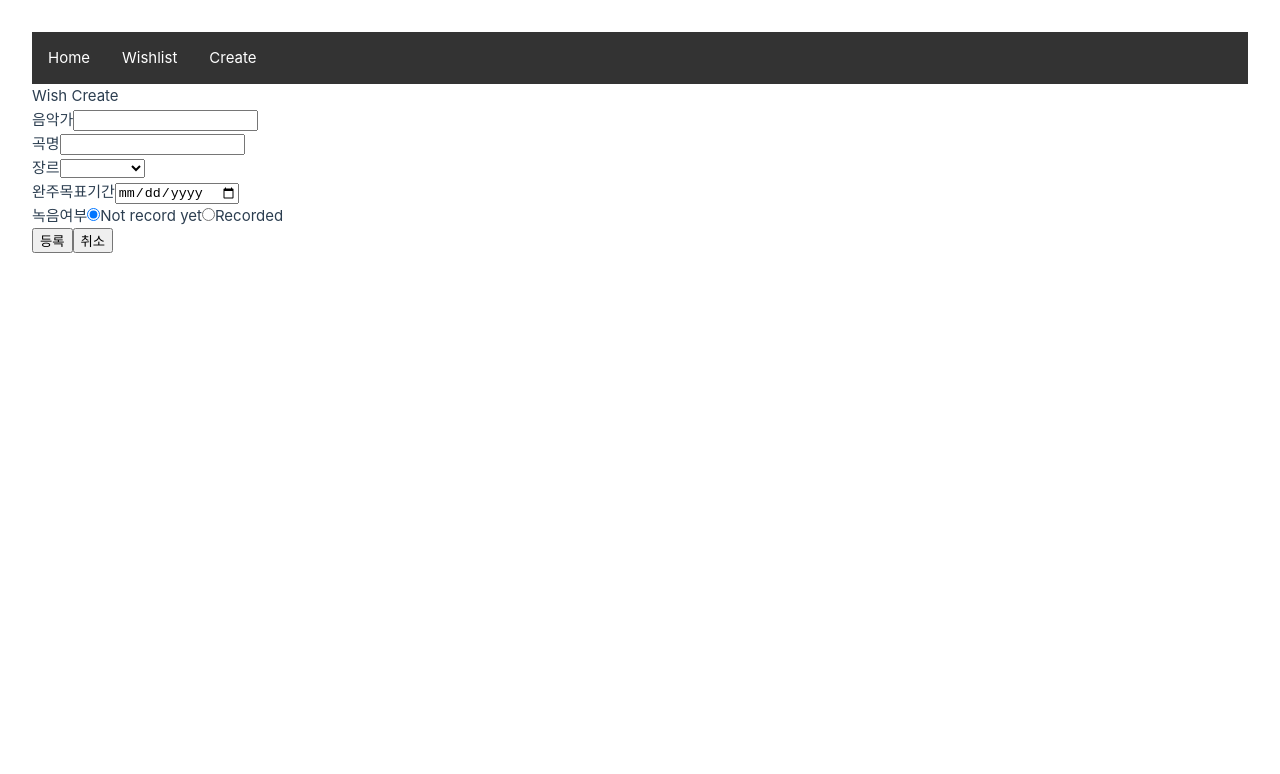
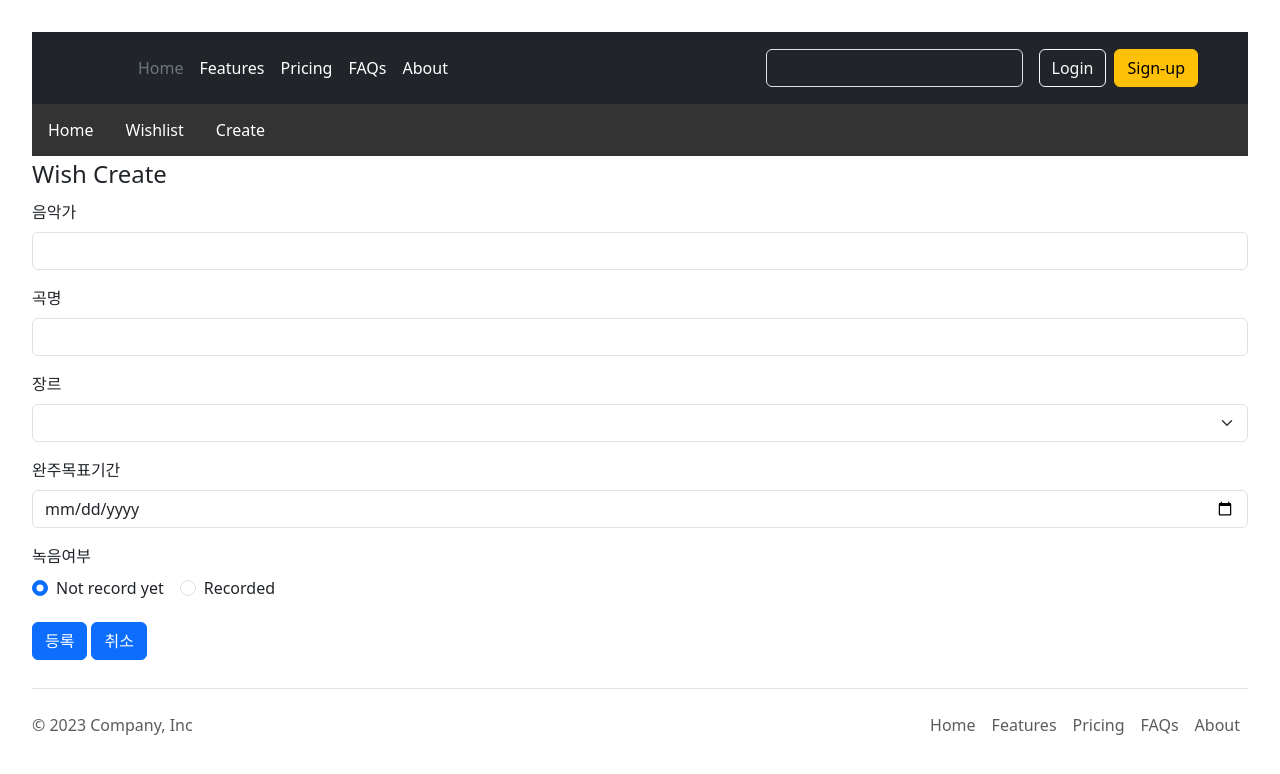
Before and after one commit to BelleHan/piano-mania, a Vue app: page /wishForm in a window 1280 px wide. Shown: the top 774 px of the page. Built offline with nearby package versions, Linux system fonts and the light colour scheme; data requests are answered from the project's data file.

Commit message:
bootstrap setting

```diff
--- a/db.json
+++ b/db.json
@@ -1,13 +1,5 @@
 {
   "wishlist": [
-    {
-      "musician": "쇼팽",
-      "music": "녹턴 Op.9-2",
-      "genre": "Classic",
-      "dueDate": "2023-10-28",
-      "isRecord": "N",
-      "id": 2
-    },
     {
       "musician": "슈베르트",
       "music": "악흥의 순간",
@@ -21,7 +13,7 @@
       "music": "트로이메라이(꿈)",
       "genre": "Classic",
       "dueDate": "2023-05-09",
-      "isRecord": "Y",
+      "isRecord": "N",
       "id": 5
     }
   ],
--- a/package.json
+++ b/package.json
@@ -23,6 +23,7 @@
     "eslint": "^8.39.0",
     "eslint-plugin-vue": "^9.11.0",
     "prettier": "^2.8.8",
+    "sass": "^1.64.1",
     "vite": "^4.3.9"
   }
 }
--- a/src/App.vue
+++ b/src/App.vue
@@ -1,11 +1,13 @@
 <script setup>
 import Header from '@/components/Header.vue';
+import Footer from '@/components/Footer.vue';
 
 </script>
 
 <template>
   <Header />
   <router-view />
+  <Footer />
 </template>
 
 <style scoped></style>
--- /dev/null
+++ b/src/components/Footer.vue
@@ -0,0 +1,26 @@
+<template>
+    <footer class="d-flex flex-wrap justify-content-between align-items-center py-3 my-4 border-top">
+        <p class="col-md-4 mb-0 text-body-secondary">© 2023 Company, Inc</p>
+
+        <a href="/"
+            class="col-md-4 d-flex align-items-center justify-content-center mb-3 mb-md-0 me-md-auto link-body-emphasis text-decoration-none">
+            <svg class="bi me-2" width="40" height="32">
+                <use xlink:href="#bootstrap"></use>
+            </svg>
+        </a>
+
+        <ul class="nav col-md-4 justify-content-end">
+            <li class="nav-item"><a href="#" class="nav-link px-2 text-body-secondary">Home</a></li>
+            <li class="nav-item"><a href="#" class="nav-link px-2 text-body-secondary">Features</a></li>
+            <li class="nav-item"><a href="#" class="nav-link px-2 text-body-secondary">Pricing</a></li>
+            <li class="nav-item"><a href="#" class="nav-link px-2 text-body-secondary">FAQs</a></li>
+            <li class="nav-item"><a href="#" class="nav-link px-2 text-body-secondary">About</a></li>
+        </ul>
+    </footer>
+</template>
+
+<script>
+
+</script>
+
+<style></style>
--- a/src/components/Header.vue
+++ b/src/components/Header.vue
@@ -1,4 +1,35 @@
 <template>
+    <header class="p-3 text-bg-dark">
+        <div class="container">
+            <div class="d-flex flex-wrap align-items-center justify-content-center justify-content-lg-start">
+                <a href="/" class="d-flex align-items-center mb-2 mb-lg-0 text-white text-decoration-none">
+                    <svg class="bi me-2" width="40" height="32" role="img" aria-label="Bootstrap">
+                        <use xlink:href="#bootstrap"></use>
+                    </svg>
+                </a>
+
+                <ul class="nav col-12 col-lg-auto me-lg-auto mb-2 justify-content-center mb-md-0">
+                    <li><a href="#" class="nav-link px-2 text-secondary">Home</a></li>
+                    <li><a href="#" class="nav-link px-2 text-white">Features</a></li>
+                    <li><a href="#" class="nav-link px-2 text-white">Pricing</a></li>
+                    <li><a href="#" class="nav-link px-2 text-white">FAQs</a></li>
+                    <li><a href="#" class="nav-link px-2 text-white">About</a></li>
+                </ul>
+
+                <form class="col-12 col-lg-auto mb-3 mb-lg-0 me-lg-3" role="search">
+                    <input type="search" class="form-control form-control-dark text-bg-dark" placeholder="Search..."
+                        aria-label="Search">
+                </form>
+
+                <div class="text-end">
+                    <button type="button" class="btn btn-outline-light me-2">Login</button>
+                    <button type="button" class="btn btn-warning">Sign-up</button>
+                </div>
+            </div>
+        </div>
+    </header>
+
+
     <div>
         <ul class="horizontal">
             <li><router-link to="/">Home</router-link></li>
@@ -39,5 +70,4 @@ ul.horizontal li a:hover:not(.active) {
 
 ul.horizontal li a.active {
     background-color: #04AA6D;
-}
-</style>
+}</style>
--- a/src/main.js
+++ b/src/main.js
@@ -1,8 +1,11 @@
 import './assets/main.css'
-import bootstrap from 'bootstrap'
 
 import { createApp } from 'vue'
 import App from './App.vue'
 import router from './router'
 
+import "bootstrap/dist/css/bootstrap.css";
+
 createApp(App).use(router).mount('#app')
+
+import "bootstrap/dist/js/bootstrap.js";
--- a/src/views/Home.vue
+++ b/src/views/Home.vue
@@ -4,9 +4,6 @@
             <img src="@/assets/icon/grand_piano.png" alt="" />
             Piano Mania
         </h1>
-        <div>
-            <router-link to="/wishlist">WishList</router-link>
-        </div>
     </div>
 </template>
 
--- a/src/views/WishForm.vue
+++ b/src/views/WishForm.vue
@@ -1,30 +1,44 @@
 <template>
-  <div>Wish Create</div>
+  <legend>Wish Create</legend>
   <form @submit="saveWish">
-    <label>음악가</label>
-    <input type="text" v-model="wish.musician" /><br />
-    <label>곡명</label>
-    <input type="text" v-model="wish.music" /><br />
-    <label>장르</label>
-    <select v-model="wish.genre">
-      <option v-for="genre in genreList.data" :key="genre.id">{{ genre.genre }}</option>
-    </select><br />
-    <label>완주목표기간</label>
-    <input type="date" v-model="wish.dueDate" /><br />
-    <label>녹음여부</label>
-    <input type="radio" id="notRecordYet" v-model="wish.isRecord" value="N" checked>
-    <label for="notRecordYet">Not record yet</label>
-    <input type="radio" id="recorded" v-model="wish.isRecord" value="Y">
-    <label for="recorded">Recorded</label><br />
+    <div class="mb-3">
+      <label class="form-label">음악가</label>
+      <input type="text" class="form-control" v-model="wish.musician" />
+    </div>
+    <div class="mb-3">
+      <label class="form-label">곡명</label>
+      <input type="text" class="form-control" v-model="wish.music" />
+    </div>
+    <div class="mb-3">
+      <label class="form-label">장르</label>
+      <select v-model="wish.genre" class="form-select">
+        <option v-for="genre in genreList.data" :key="genre.id">{{ genre.genre }}</option>
+      </select>
+    </div>
+    <div class="mb-3">
+      <label class="form-label">완주목표기간</label>
+      <input type="date" class="form-control" v-model="wish.dueDate" />
+    </div>
+    <div class="mb-3">
+      <label class="form-label">녹음여부</label><br />
+      <div class="form-check form-check-inline">
+        <input type="radio" class="form-check-input" id="notRecordYet" v-model="wish.isRecord" value="N" checked>
+        <label for="notRecordYet" class="form-check-label">Not record yet</label>
+      </div>
+      <div class="form-check form-check-inline">
+        <input type="radio" class="form-check-input" id="recorded" v-model="wish.isRecord" value="Y">
+        <label for="recorded" class="form-check-label">Recorded</label>
+      </div>
+    </div>
 
-    <div v-if="editMode">
-      <button type="submit">수정</button>
-      <button type="button" @click="deleteWish">삭제</button>
-      <button type="button" @click="goList">취소</button>
+    <div class="d-grid gap-2 d-md-block" v-if="editMode">
+      <button type="submit" class="btn btn-primary">수정</button>
+      <button type="button" class="btn btn-primary m-1" @click="deleteWish">삭제</button>
+      <button type="button" class="btn btn-primary" @click="goList">취소</button>
     </div>
-    <div v-else>
-      <button type="submit">등록</button>
-      <button type="button" @click="goList">취소</button>
+    <div class="d-grid gap-2 d-md-block" v-else>
+      <button type="submit" class="btn btn-primary">등록</button>
+      <button type="button" class="btn btn-primary m-1" @click="goList">취소</button>
     </div>
   </form>
 </template>
@@ -80,11 +94,11 @@ export default {
       }
 
       if (editMode.value) {
+        alert('수정되었습니다.');
         await axios.put(`http://localhost:3000/wishlist/${route.params.id}`, data);
-        alert('수정되었습니다.');
       } else {
+        alert('등록되었습니다.');
         await axios.post('http://localhost:3000/wishlist', data);
-        alert('등록되었습니다.');
       }
 
     }
--- a/src/views/Wishlist.vue
+++ b/src/views/Wishlist.vue
@@ -1,46 +1,22 @@
 <template>
-    <div>Wish List</div><br />
-    <!-- <ul>
-        <li v-for="wish in  wishlist.data " :key="wish.id">
-            <router-link :to="`/wishForm/${wish.id}`">
-                {{ wish.music }}
-                {{ wish.musician }}
-                {{ wish.genre }}
-                {{ wish.dueDate }}
-                {{ wish.isRecord }}
-            </router-link>
-        </li>
-    </ul> -->
-    <div class="links">
-        <router-link to="/wishForm">등록</router-link>
-    </div>
+    <legend>Wish List</legend>
 
-    <ol class="list-group list-group-numbered">
+    <ol class="list-group list-group-numbered mb-3">
         <li class="list-group-item d-flex justify-content-between align-items-start" v-for="wish in  wishlist.data"
             :key="wish.id">
-            <router-link :to="`/wishForm/${wish.id}`">
-                <div class="ms-2 me-auto">
+            <div class="ms-2 me-auto">
+                <router-link :to="`/wishForm/${wish.id}`">
                     <div class="fw-bold">{{ wish.music }}</div>
                     {{ wish.musician }}
-                </div>
-                <span class="badge bg-primary rounded-pill">{{ wish.genre }}</span>
-            </router-link>
+                </router-link>
+            </div>
+            <span class="badge bg-primary rounded-pill">{{ wish.genre }}</span>
         </li>
-        <!-- <li class="list-group-item d-flex justify-content-between align-items-start">
-            <div class="ms-2 me-auto">
-                <div class="fw-bold">Subheading</div>
-                Content for list item
-            </div>
-            <span class="badge bg-primary rounded-pill">14</span>
-        </li>
-        <li class="list-group-item d-flex justify-content-between align-items-start">
-            <div class="ms-2 me-auto">
-                <div class="fw-bold">Subheading</div>
-                Content for list item
-            </div>
-            <span class="badge bg-primary rounded-pill">14</span>
-        </li> -->
     </ol>
+
+    <div class="links">
+        <router-link class="btn btn-primary" to="/wishForm">등록</router-link>
+    </div>
 </template>
 
 <script>
```
Also changed, not shown: 1 other file (tests, documents, lock files or other folders).
